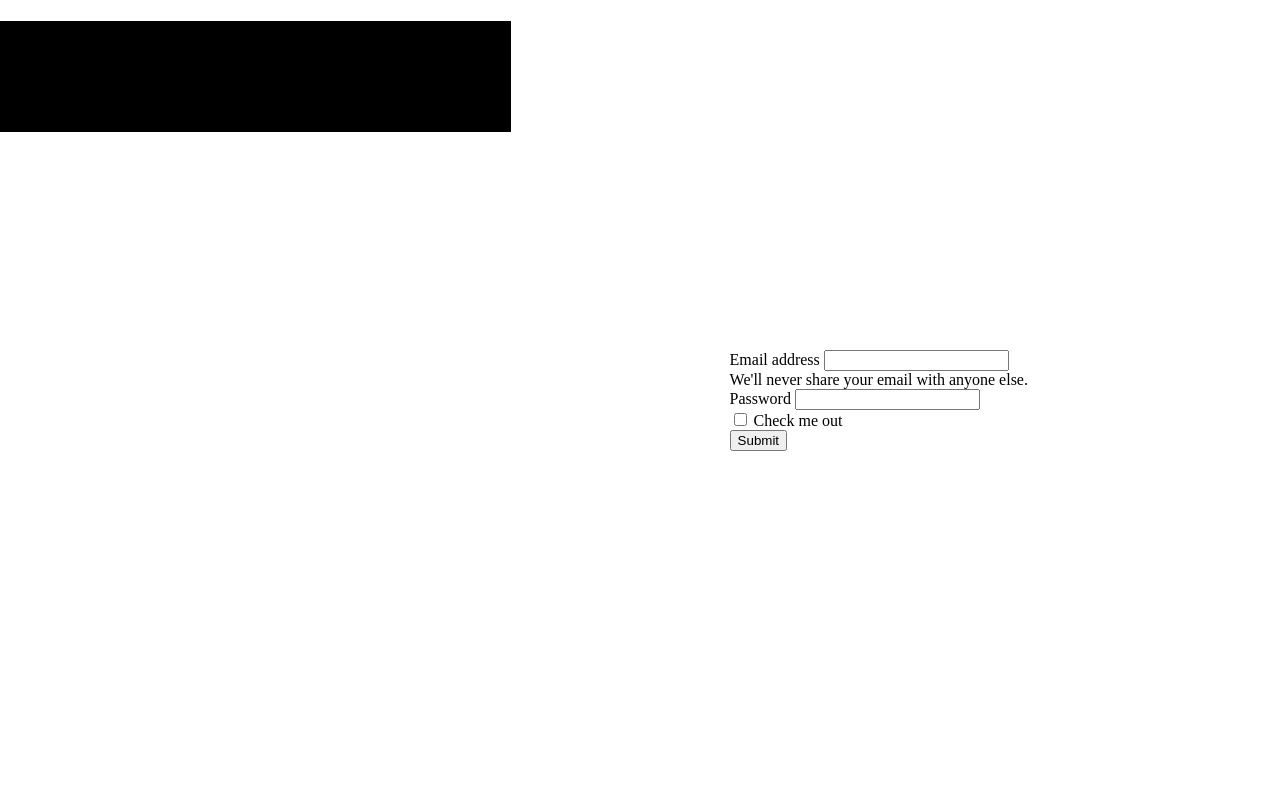
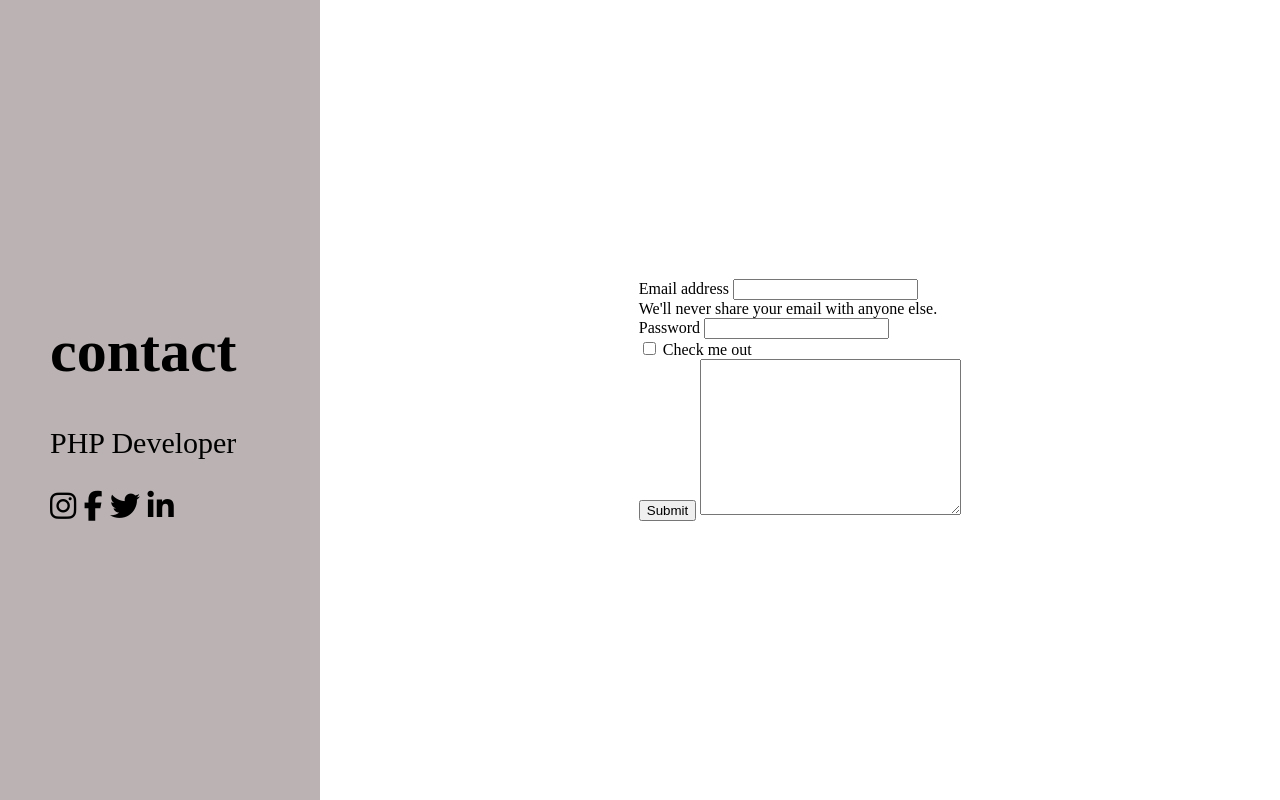
Before and after one commit to nhatquang18102008/Portfolio, a plain HTML site: page contact.html in a window 1280 px wide. Drawn offline with Linux system fonts and the light colour scheme.

Commit message:
sua html

```diff
--- a/contact.css
+++ b/contact.css
@@ -1,5 +1,6 @@
 body {
     display: flex;
+    flex-direction: row;
     margin: 0   ;
 
 }
@@ -17,6 +18,7 @@ font-size: 1em;
 }
 .tad-conten  {
 display: flex;
+flex: 3;
 flex-direction: column;
 justify-content: center;
 gap: 3rem;
@@ -37,12 +39,17 @@ a {
     color: black;
 }
 .tad-logo {
-    background-color: black;
-    width:70%;
-    height: 50%;
+
+    width: 100% ;
+    font-size: 30px;
+    padding: 50px;
+
 }
 .Portfolio {
-    width: 57%;
-    height: 100%;
+    display: flex;
+    flex: 1;
+    align-items: center;
+background-color: rgb(187, 179, 179);
+
 
 }
--- a/contact.html
+++ b/contact.html
@@ -14,9 +14,8 @@
 
 <body>
     <div class="Portfolio">
-
         <div class="tad-logo">
-            <h1>contct</h1>
+            <h1>contact</h1>
             <p>PHP Developer</p>
             <div class="icon-bar">
                 <a href="https://www.instagram.com/">
@@ -54,6 +53,7 @@
               <label class="form-check-label" for="exampleCheck1">Check me out</label>
             </div>
             <button type="submit" class="btn btn-primary">Submit</button>
+            <textarea name="" id="" cols="30" rows="10"></textarea>
           </form>
 
 
```
